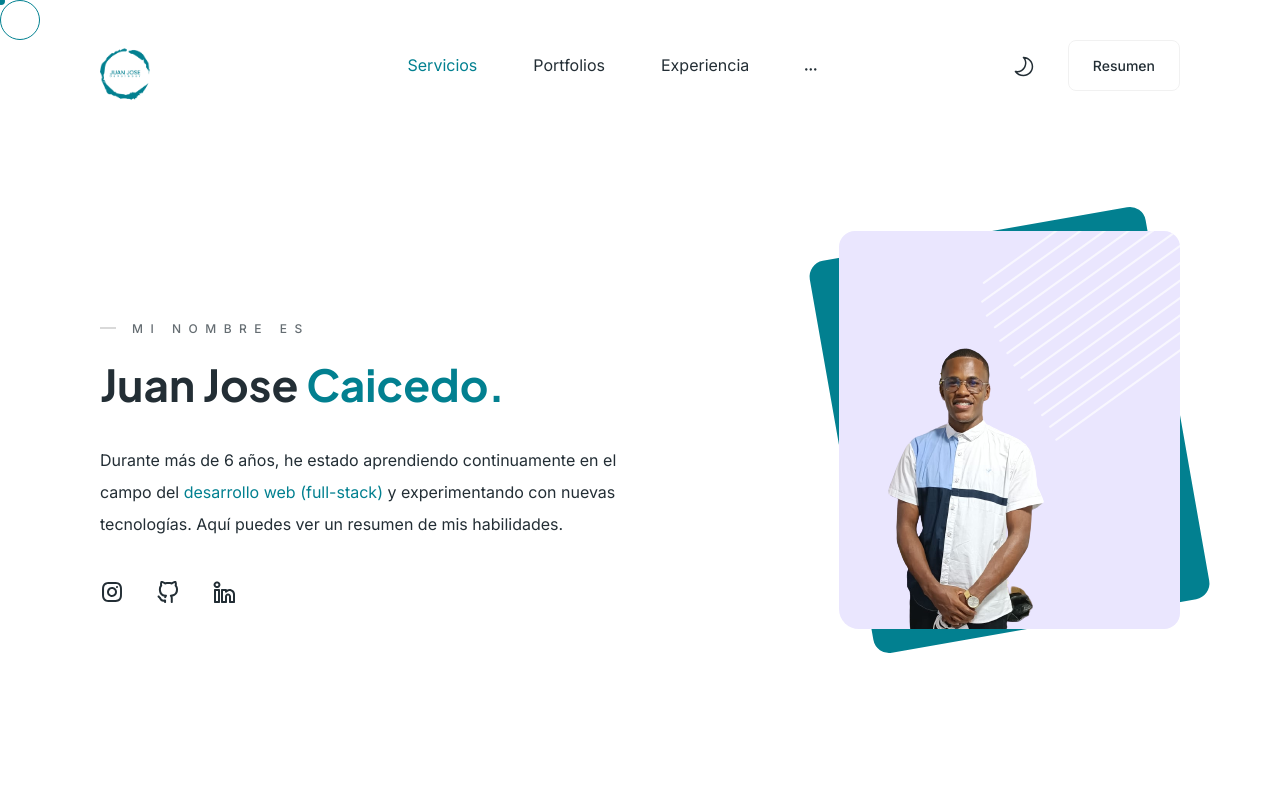
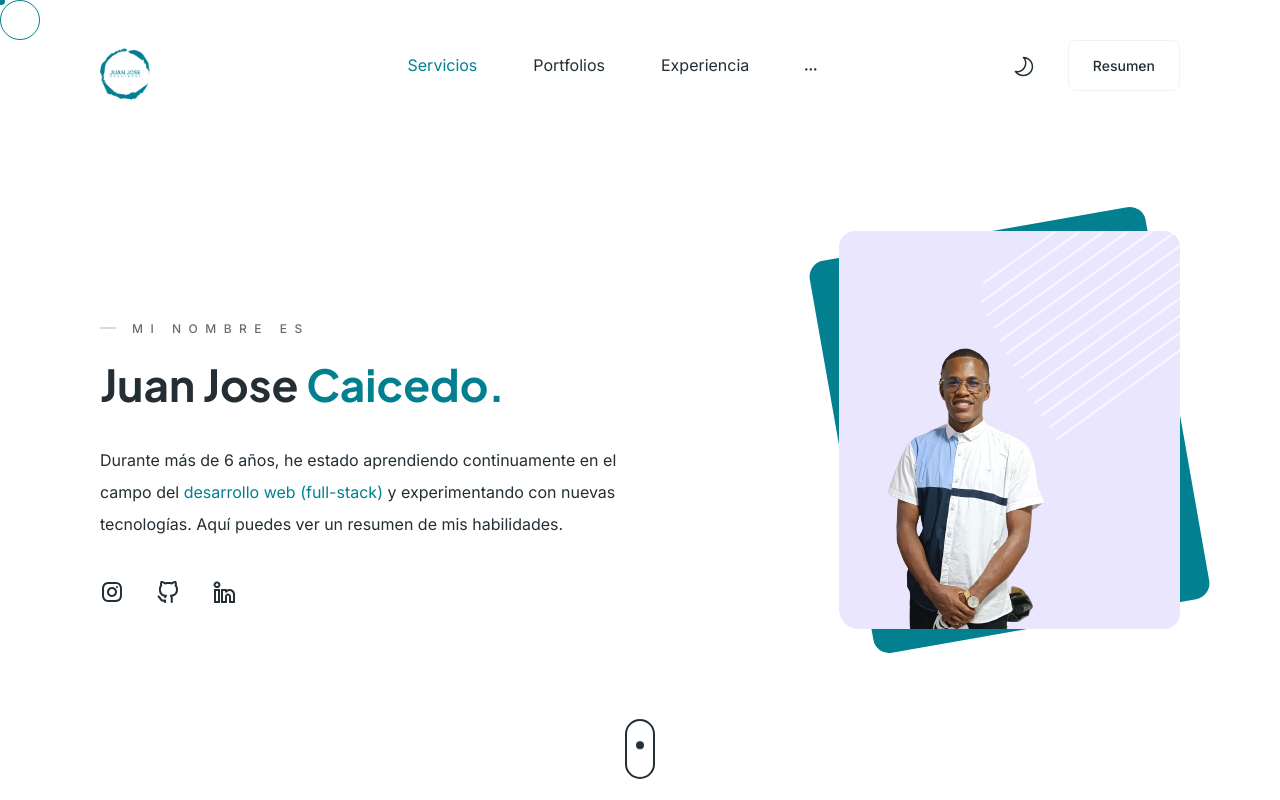
Before and after one commit to juanjosecaicedo/portafolio, a Vue app: page / in a window 1280 px wide. Shown: the top 800 px of the page. Built offline with nearby package versions, Linux system fonts and the light colour scheme.

Commit message:
slide scroll

```diff
--- a/src/App.vue
+++ b/src/App.vue
@@ -9,6 +9,7 @@ import Testimonials from './components/Testimonials.vue'
 import EducationSkill from './components/EducationSkill.vue';
 import Contact from './components/Contact.vue';
 import FooterComponent from './components/Footer.vue';
+import MotionScroll from './components/MotionScroll.vue';
 import AOS from 'aos';
 
 // AOS config
@@ -26,6 +27,7 @@ AOS.init({
   <HeaderComponent />
   <main>
     <Hero />
+    <MotionScroll />
     <Service />
     <Portfolio />
     <Experience />
--- a/src/components/Header.vue
+++ b/src/components/Header.vue
@@ -50,6 +50,10 @@ function toggleMenuMobile() {
   toggleMenu.value = !toggleMenu.value;
 }
 
+function setActiveLink(link, event) {
+  active.value = link;
+}
+
 </script>
 
 <template>
@@ -62,7 +66,7 @@ function toggleMenuMobile() {
         <ul :class="['nav-links', toggleMenu ? 'active' : '']">
           <li v-for="(item, index) in headerLink.link" :key="index"
             :class="[active === item.link ? 'active' : '', item.class]" :data-aos-delay="item.aosDelay"
-            data-aos="fade-down" @click="active = item.link">
+            data-aos="fade-down" @click="(event) => setActiveLink(item.link, event)">
             <a :href=item.link>{{ item.text }}</a>
           </li>
           <li data-aos-delay="400" data-aos="fade-down" class="more-links">
--- /dev/null
+++ b/src/components/MotionScroll.vue
@@ -0,0 +1,57 @@
+<template>
+  <div class="box">
+    <div class="slide-out-top"></div>
+  </div>
+</template>
+
+<style scoped>
+.box {
+  width: 30px;
+  height: 60px;
+  border: solid 2px;
+  margin: 0 auto;
+  position: relative;
+  bottom: -90px;
+  border-radius: 22px;
+  display: flex;
+  align-items: center;
+  justify-content: center;
+}
+
+.box .slide-out-top {
+  width: 8px;
+  height: 8px;
+  background-color: var(--cinder);
+  border-radius: 50%;
+  -webkit-animation: slide-out-top 1.2s cubic-bezier(0.550, 0.085, 0.680, 0.530) infinite alternate-reverse both;
+  animation: slide-out-top 1.2s cubic-bezier(0.550, 0.085, 0.680, 0.530) infinite alternate-reverse both;
+}
+
+@-webkit-keyframes slide-out-top {
+  0% {
+    -webkit-transform: translateY(15px);
+    transform: translateY(15px);
+    opacity: 1;
+  }
+
+  100% {
+    -webkit-transform: translateY(-15px);
+    transform: translateY(-15px);
+    opacity: 1;
+  }
+}
+
+@keyframes slide-out-top {
+  0% {
+    -webkit-transform: translateY(15px);
+    transform: translateY(15px);
+    opacity: 1;
+  }
+
+  100% {
+    -webkit-transform: translateY(-15px);
+    transform: translateY(-15px);
+    opacity: 1;
+  }
+}
+</style>
--- a/src/components/Portfolio.vue
+++ b/src/components/Portfolio.vue
@@ -1,13 +1,11 @@
 <script setup>
 import { Swiper, SwiperSlide } from "swiper/vue";
 import { Navigation, Scrollbar } from 'swiper'
-
 import 'swiper/css';
 import 'swiper/css/navigation';
 import 'swiper/css/scrollbar';
 import sprite from '../assets/img/sprite.svg';
 import { portfolio } from '../constants/index';
-
 
 const modules = [
   Navigation, Scrollbar
@@ -38,8 +36,6 @@ const scrollbar = {
 }
 
 </script>
-
-
 
 <template>
   <section class="portfolio-section" id="portfolios">
@@ -228,10 +224,6 @@ const scrollbar = {
   fill: var(--cinder-light);
 }
 
-.portfolio-section .swiper-wrapper {
-  margin-bottom: 20px;
-}
-
 @media only screen and (max-width: 992px) {
   .portfolio-section {
     padding: 80px 0 104px;
--- a/src/constants/index.js
+++ b/src/constants/index.js
@@ -196,7 +196,7 @@ const educationAndSkills = {
       dataWidth: 75
     },
     {
-      label: 'magento 2',
+      label: 'Magento 2',
       dataWidth: 70
     },
     {
```
